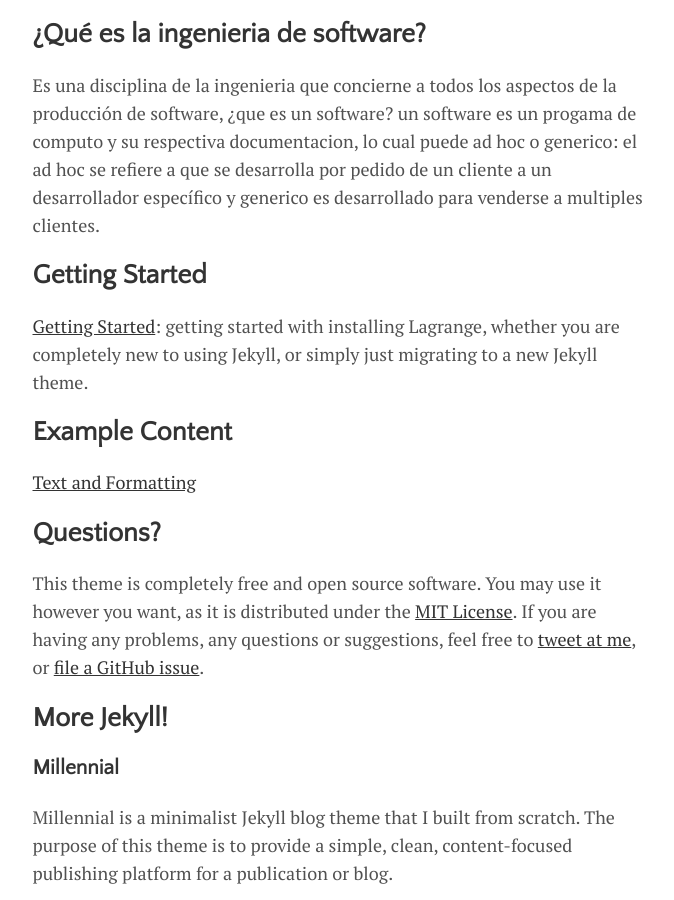
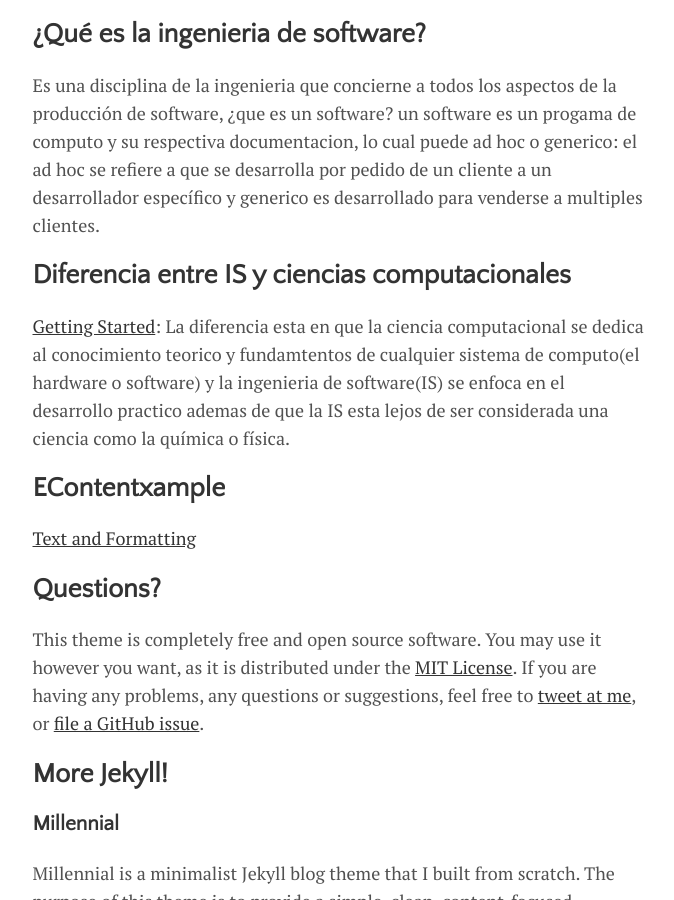
Before and after one commit to RonaldMM1/IngSoftware, a Jekyll site: the page built from _posts/2016-01-01-Ingeniera de software.md, in a window 1280 px wide and 900 px high, scrolled down 620 px. Shown: the whole window, without its empty margins (300-974 px from the left). Built offline with Jekyll 4.4.1, drawn with Linux system fonts in a browser that asks for light colours.

Commit message:
Update 2016-01-01-Ingeniera de software.md

```diff
--- a/_posts/2016-01-01-Ingeniera de software.md
+++ b/_posts/2016-01-01-Ingeniera de software.md
@@ -9,11 +9,12 @@ image: mountains.jpg
 
 ## ¿Qué es la ingenieria de software?
 Es una disciplina de la ingenieria que concierne a todos los aspectos de la producción de software, ¿que es un software? un software es un progama de computo y su respectiva documentacion, lo cual puede ad hoc o generico: el ad hoc se refiere a que se desarrolla por pedido de un cliente a un desarrollador específico y generico es desarrollado para venderse a multiples clientes.
-## Getting Started
+## Diferencia entre IS y ciencias computacionales
 
-[Getting Started]({{ site.github.url }}{% post_url 2015-10-10-getting-started %}): getting started with installing Lagrange, whether you are completely new to using Jekyll, or simply just migrating to a new Jekyll theme.
+[Getting Started]({{ site.github.url }}{% post_url 2015-10-10-getting-started %}): La diferencia esta en que la ciencia computacional se dedica al conocimiento teorico y fundamtentos de cualquier sistema de computo(el hardware o software) y la ingenieria de software(IS) se enfoca en el desarrollo practico ademas de que la IS esta lejos de ser considerada una ciencia como la química o física.
 
-## Example Content
+
+## EContentxample
 
 [Text and Formatting]({{ site.github.url }}{% post_url 2014-01-01-text-formatting-examples %})
 
```
